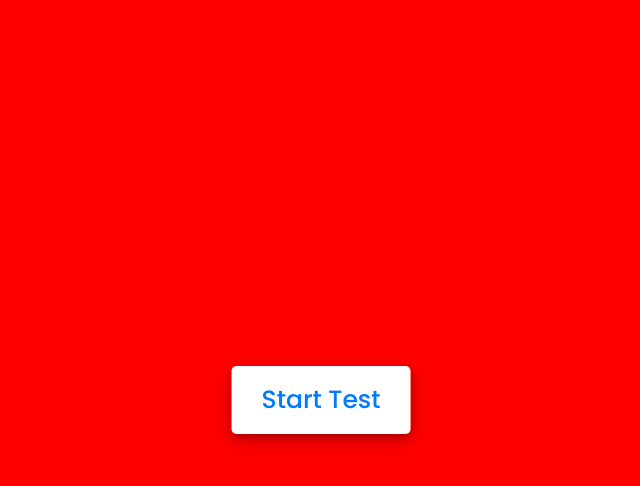
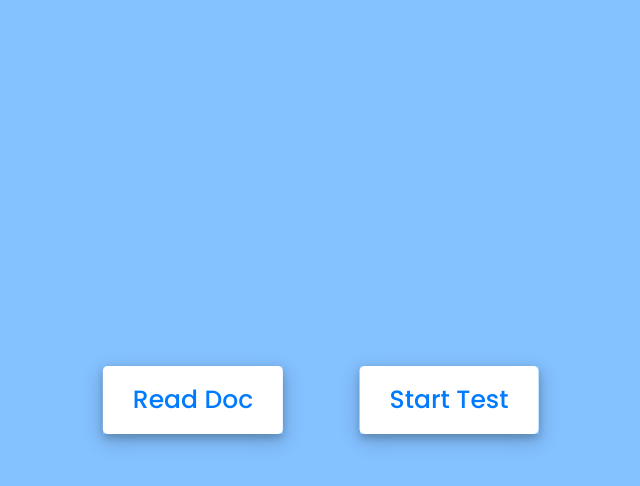
Before and after one commit to sarthakkathpalia/elliptical, a PHP site: page /html/test.html in a window 1280 px wide. Shown: the top 486 px of the page, without its empty margins (319-959 px from the left). Run offline with PHP 8.4, Linux system fonts and the light colour scheme.

Commit message:
training section changed

```diff
--- a/html/test.css
+++ b/html/test.css
@@ -7,7 +7,8 @@
     font-family: 'Poppins', sans-serif;
 }
 body{
-    background:red;
+    background:#84c1ff;
+    /* background-image: linear-gradient(to right ,#EB3349,#F45C43); */
     /* background: url(); */
     /* background-image: linear-gradient(to right , red,black); */
 }
@@ -15,13 +16,32 @@ body{
     color: #fff;
     background: #007bff;
 }
+.doc_btn{
+    top: 50%;
+    left: 40%;
+    position: absolute;
+    transform: translate(-50%, -50%);
+    box-shadow: 0 4px 8px 0 rgba(0, 0, 0, 0.2),
+                0 6px 20px 0 rgba(0, 0, 0, 0.19);
+}
+.doc_btn button{
+    font-size: 25px;
+    font-weight: 500;
+    color: #007bff;
+    padding: 15px 30px;
+    outline: none;
+    border: none;
+    border-radius: 5px;
+    background: #fff;
+    cursor: pointer;
+}
 .start_btn,
 .info_box,
 .quiz_box,
 .result_box{
     position: absolute;
     top: 50%;
-    left: 50%;
+    left: 60%;
     transform: translate(-50%, -50%);
     box-shadow: 0 4px 8px 0 rgba(0, 0, 0, 0.2),
                 0 6px 20px 0 rgba(0, 0, 0, 0.19);
--- a/html/test.html
+++ b/html/test.html
@@ -12,6 +12,7 @@
 <body>
 
     <div class="start_btn"><button>Start Test</button></div>
+    <div class="doc_btn"><button>Read Doc</button></div>
 
     <div class="info_box">
         <div class="info-title"><span>Some Rules of this This Test</span></div>
@@ -58,13 +59,13 @@
         <div class="icon">
             <i class="fas fa-crown"></i>
         </div>
-        <div class="complete_text">You've completed the Quiz!</div>
+        <div class="complete_text">You've completed the Test!</div>
         <div class="score_text">
             <!-- Here I've inserted Score Result from JavaScript -->
         </div>
         <div class="buttons">
-            <button class="restart">Replay Quiz</button>
-            <button class="quit">Quit Quiz</button>
+            <button class="restart">Retest</button>
+            <button class="quit">Quit Test</button>
         </div>
     </div>
     <!-- Inside this JavaScript file I've inserted Questions and Options only -->
--- a/html/test.js
+++ b/html/test.js
@@ -112,6 +112,7 @@ let questions = [
 
 ];
 //selecting all required elements
+const doc_btn = document.querySelector(".doc_btn button");
 const start_btn = document.querySelector(".start_btn button");
 const info_box = document.querySelector(".info_box");
 const exit_btn = info_box.querySelector(".buttons .quit");
@@ -123,7 +124,10 @@ const time_line = document.querySelector("header .time_line");
 const timeText = document.querySelector(".timer .time_left_txt");
 const timeCount = document.querySelector(".timer .timer_sec");
 
-
+doc_btn.onclick = ()=>{
+  window.location.href='#'
+    console.log("documentation");
+}
 start_btn.onclick = ()=>{
     info_box.classList.add("activeInfo");
 }
@@ -273,7 +277,7 @@ function showResult(){
     //     scoreText.innerHTML = scoreTag;
     // }
     else{ // if user scored less than 1
-        let scoreTag = '<span>and sorry you failed , You got only <p>'+ userScore +'</p> out of <p>'+ questions.length +'</p></span>';
+        let scoreTag = '<span>and Sorry you failed , You got only <p>'+ userScore +'</p> out of <p>'+ questions.length +'</p></span>';
         scoreText.innerHTML = scoreTag;
         result = 0;
         console.log(result);
```
